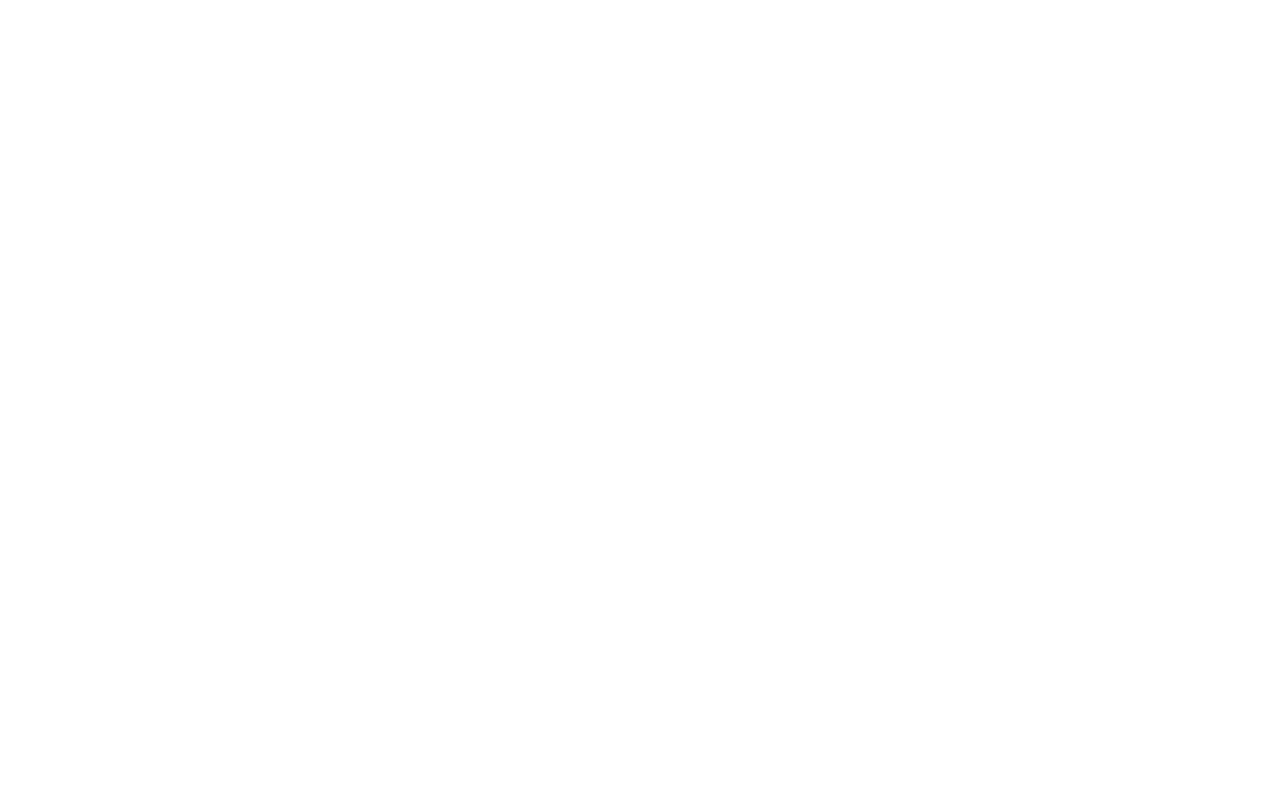
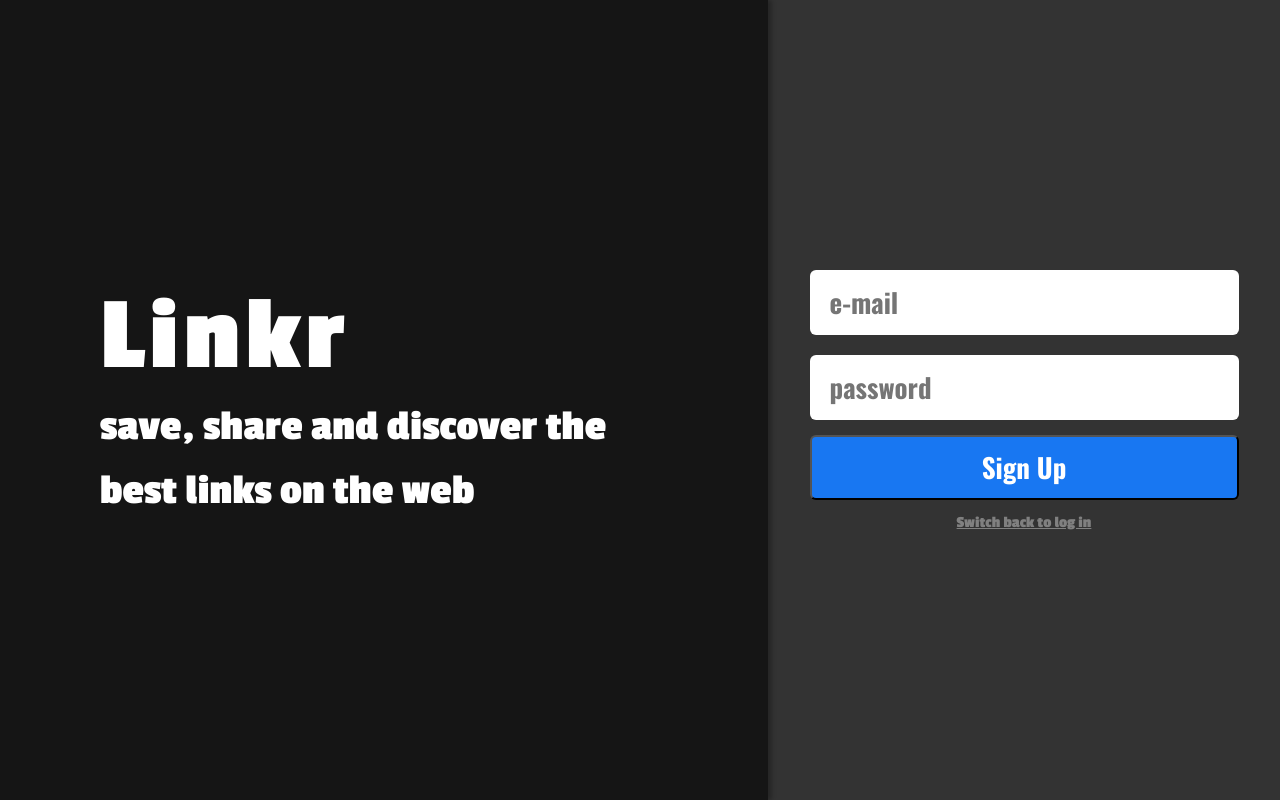
Before and after one commit to felipereismonteiro/Linkdr, a React (Create React App) app: page / in a window 1280 px wide. Before the commit this address had no page. Built offline with nearby package versions, Linux system fonts and the light colour scheme.

Commit message:
feat: signin route

```diff
--- a/src/components/App.js
+++ b/src/components/App.js
@@ -2,7 +2,8 @@
 import GlobalStyle from "./GlobalStyle";
 import TimelinePage from "./TimelinePage";
 import PageView from "./View";
-import SignUpComponent from "../components/signUpComponent"
+import SignUpComponent from "./signUpComponent/signUpComponent"
+import SignInComponent from "./signInComponent/signInComponent";
 // import { TokenContextProvider } from "../contexts/TokenContext";
 // import { UserContextProvider } from "../contexts/UserContext";
 
@@ -15,7 +16,8 @@
         <TokenContextProvider> */}
           <Routes>
             <Route path="/timeline" element={<TimelinePage/>}/>
-            <Route path="/sign-up" element={<SignUpComponent />} />
+            <Route path="/signup" element={<SignUpComponent />} />
+            <Route path="/" element={<SignInComponent />} />
           </Routes>
         {/* </TokenContextProvider>
         </UserContextProvider> */}
--- /dev/null
+++ b/src/components/logoSignCOmponent.js
@@ -0,0 +1,77 @@
+import styled from "styled-components";
+
+export default function LogoSignUpComponent() {
+  return (
+    <Logo>
+      <Title>Linkr</Title>
+      <Desc>save, share and discover the best links on the web</Desc>
+    </Logo>
+  );
+}
+const Logo = styled.div`
+  width: 60vw;
+  height: 100vh;
+  background: #151515;
+  box-sizing: border-box;
+  padding: 50px 100px;
+  display: flex;
+  flex-direction: column;
+  align-items: flex-start;
+  justify-content: center;
+  box-shadow: 4px 0px 4px rgba(0, 0, 0, 0.25);
+  z-index: 1;
+  @media (max-width: 1075px) {
+    width: 100vw;
+    height: 30vh;
+    display: flex;
+    justify-content: center;
+    align-items: center;
+  }
+`;
+const Title = styled.h1`
+  font-style: normal;
+  font-weight: 700;
+  font-size: 106px;
+  line-height: 117px;
+  /* identical to box height */
+
+  letter-spacing: 0.05em;
+  color: #ffffff;
+  font-family: "Passion One";
+  @media (max-width: 1075px) {
+    width: 167px;
+
+    font-family: "Passion One";
+    font-style: normal;
+    font-weight: 700;
+    font-size: 76px;
+    line-height: 84px;
+    /* identical to box height */
+
+    letter-spacing: 0.05em;
+
+    color: #ffffff;
+  }
+`;
+const Desc = styled.p`
+  font-family: "Oswald";
+  font-style: normal;
+  font-weight: 700;
+  font-size: 43px;
+  line-height: 64px;
+  font-family: "Passion One";
+  color: #ffffff;
+
+  @media (max-width: 1075px) {
+    width: 300px;
+
+    font-family: "Oswald";
+    font-style: normal;
+    font-weight: 700;
+    font-size: 23px;
+    line-height: 34px;
+    text-align: center;
+
+    color: #ffffff;
+  }
+`;
--- /dev/null
+++ b/src/components/signInComponent/signInComponent.js
@@ -0,0 +1,151 @@
+import axios from "axios";
+import { useState } from "react";
+import { ThreeDots } from "react-loader-spinner";
+import { Link, useNavigate } from "react-router-dom";
+import styled from "styled-components";
+import LogoSignUpComponent from "../logoSignCOmponent";
+
+export default function SignInComponent() {
+  const [loading, setLoading] = useState(false);
+  const navigate = useNavigate();
+
+  async function signUp(e) {
+    try {
+      setLoading(true);
+      e.preventDefault();
+
+      const config = {
+        email: e.target.email.value,
+        password: e.target.password.value,
+      };
+
+      const signin = await axios.post("https://linkr-api-hhbp.onrender.com/signin", config);
+      document.cookie = signin.data.token;
+      navigate("/timeline")
+      setLoading(false);
+    } catch (err) {
+      alert(err.response);
+      setLoading(false);
+    }
+  }
+
+  return (
+    <>
+      <Container>
+        <LogoSignUpComponent />
+        <SignUp>
+          <Form onSubmit={signUp}>
+            <input type="email" name="email" placeholder="e-mail" required />
+            <input
+              type="password"
+              name="password"
+              placeholder="password"
+              required
+            />
+            {loading ? (
+              <button disabled className="button" type="submit">
+                <ThreeDots
+                  height="80"
+                  width="80"
+                  radius="9"
+                  color="black"
+                  ariaLabel="three-dots-loading"
+                  wrapperStyle={{}}
+                  wrapperClassName=""
+                  visible={true}
+                />
+              </button>
+            ) : (
+              <button className="button" type="submit">
+                Sign Up
+              </button>
+            )}
+            <Link to="/signup" style={{ color: "gray", margin: "10px" }}>
+              Switch back to log in
+            </Link>
+          </Form>
+        </SignUp>
+      </Container>
+    </>
+  );
+}
+const Container = styled.div`
+  display: flex;
+  @media (max-width: 1075px) {
+    display: flex;
+    flex-direction: column;
+  }
+`;
+const SignUp = styled.div`
+  height: 100vh;
+  width: 40vw;
+  position: absolute;
+  right: 0;
+  background-color: #333333;
+  @media (max-width: 1075px) {
+    width: 100vw;
+    height: 70vh;
+    position: initial;
+  }
+  font-family: "Passion One";
+`;
+const Form = styled.form`
+  display: flex;
+  height: 100vh;
+  flex-direction: column;
+  justify-content: center;
+  align-items: center;
+  && input {
+    width: 429px;
+    height: 65px;
+    margin: 10px;
+    box-sizing: border-box;
+    padding: 20px;
+
+    background: #ffffff;
+    border-radius: 6px;
+
+    font-family: "Oswald";
+    font-style: normal;
+    font-weight: 700;
+    font-size: 27px;
+    line-height: 40px;
+
+    color: #9f9f9f;
+
+    @media (max-width: 1075px) {
+      width: 330px;
+      height: 55px;
+    }
+  }
+  && .button {
+    width: 429px;
+    height: 65px;
+    margin: 5px;
+    display: flex;
+    align-items: center;
+    justify-content: center;
+
+    background: #1877f2;
+    border-radius: 6px;
+
+    font-family: "Oswald";
+    font-style: normal;
+    font-weight: 700;
+    font-size: 27px;
+    line-height: 40px;
+    /* identical to box height */
+
+    color: #ffffff;
+    @media (max-width: 1075px) {
+      width: 330px;
+      height: 55px;
+    }
+  }
+  && p {
+    margin: 10px;
+  }
+  @media (max-width: 1075px) {
+    height: auto;
+  }
+`;
--- a/src/components/signUpComponent.js
+++ b/src/components/signUpComponent/signUpComponent.js
@@ -1,11 +1,13 @@
 import axios from "axios";
 import { useState } from "react";
 import { ThreeDots } from "react-loader-spinner";
-import { Link } from "react-router-dom"
+import { Link, useNavigate } from "react-router-dom"
 import styled from "styled-components"
+import LogoSignUpComponent from "../logoSignCOmponent";
 
 export default function SignUpComponent() {
     const [loading, setLoading] = useState(false);
+    const navigate = useNavigate()
 
     async function signUp(e) {
         setLoading(true);
@@ -21,6 +23,7 @@
         try {
             const signup = await axios.post("https://linkr-api-hhbp.onrender.com/signup", config);
             alert(signup.data)
+            navigate("/")
             setLoading(false);
         } catch (err) {
             console.log(err.response.data);
@@ -31,14 +34,7 @@
     return(
         <>
             <Container>
-                <Logo>
-                    <Title>
-                        Linkr
-                    </Title>
-                    <Desc>
-                        save, share and discover the best links on the web
-                    </Desc>
-                </Logo>
+                <LogoSignUpComponent/>
                 <SignUp>
                     <Form onSubmit={signUp}>
                         <input type="email" name="email" placeholder="e-mail" required />
@@ -57,7 +53,7 @@
                             visible={true}
                              /></button>
                             : <button className="button" type="submit">Sign Up</button> }
-                        <Link style={{color: "gray", margin: "10px"}}>Switch back to log in</Link>
+                        <Link to="/" style={{color: "gray", margin: "10px"}}>Switch back to log in</Link>
                     </Form>
                 </SignUp>
             </Container>
@@ -69,26 +65,6 @@
     @media (max-width: 1075px) {
         display: flex;
         flex-direction: column;
-    }
-`
-const Logo = styled.div`
-    width: 60vw;
-    height: 100vh;
-    background: #151515;
-    box-sizing: border-box;
-    padding: 50px 100px;
-    display: flex;
-    flex-direction: column;
-    align-items: flex-start;
-    justify-content: center;
-    box-shadow: 4px 0px 4px rgba(0, 0, 0, 0.25);
-    z-index: 1;
-    @media (max-width: 1075px) {
-        width: 100vw;
-        height: 30vh;
-        display: flex;
-        justify-content: center;
-        align-items: center;
     }
 `
 const SignUp = styled.div`
@@ -103,54 +79,6 @@
         position: initial;
     }
     font-family: 'Passion One';
-`
-const Title = styled.h1`
-    font-style: normal;
-    font-weight: 700;
-    font-size: 106px;
-    line-height: 117px;
-    /* identical to box height */
-
-    letter-spacing: 0.05em;
-    color: #FFFFFF;
-    font-family: 'Passion One';
-    @media (max-width: 1075px) {
-        width: 167px;
-
-        font-family: 'Passion One';
-        font-style: normal;
-        font-weight: 700;
-        font-size: 76px;
-        line-height: 84px;
-        /* identical to box height */
-
-        letter-spacing: 0.05em;
-
-        color: #FFFFFF;
-    }
-`
-const Desc = styled.p`
-    font-family: 'Oswald';
-    font-style: normal;
-    font-weight: 700;
-    font-size: 43px;
-    line-height: 64px;
-    font-family: 'Passion One';
-    color: #FFFFFF;
-
-    @media (max-width: 1075px) {
-        width: 300px;
-
-        font-family: 'Oswald';
-        font-style: normal;
-        font-weight: 700;
-        font-size: 23px;
-        line-height: 34px;
-        text-align: center;
-
-        color: #FFFFFF;
-
-    }
 `
 const Form = styled.form`
     display: flex;
```
